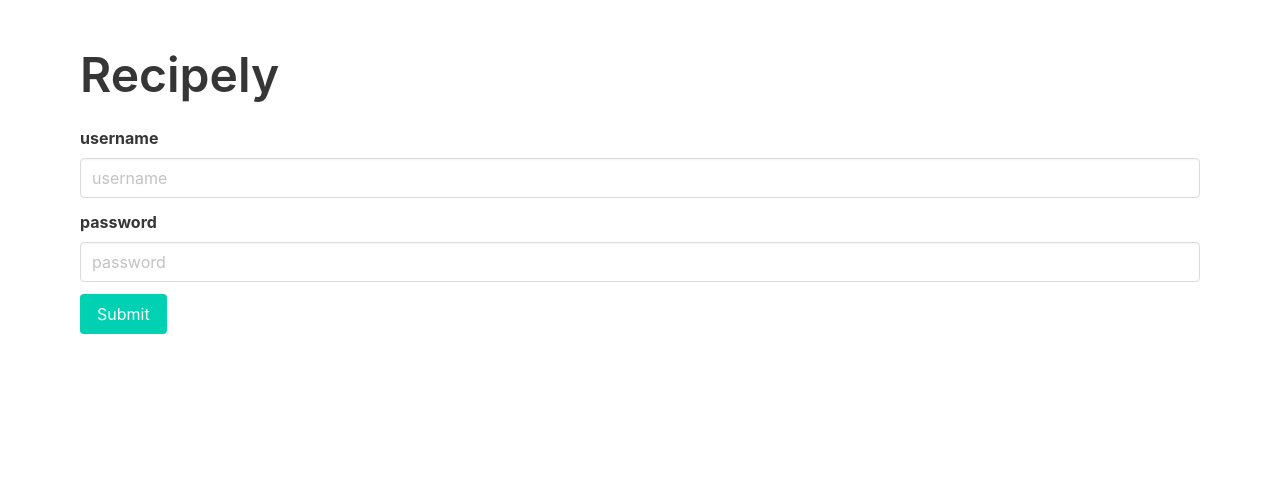
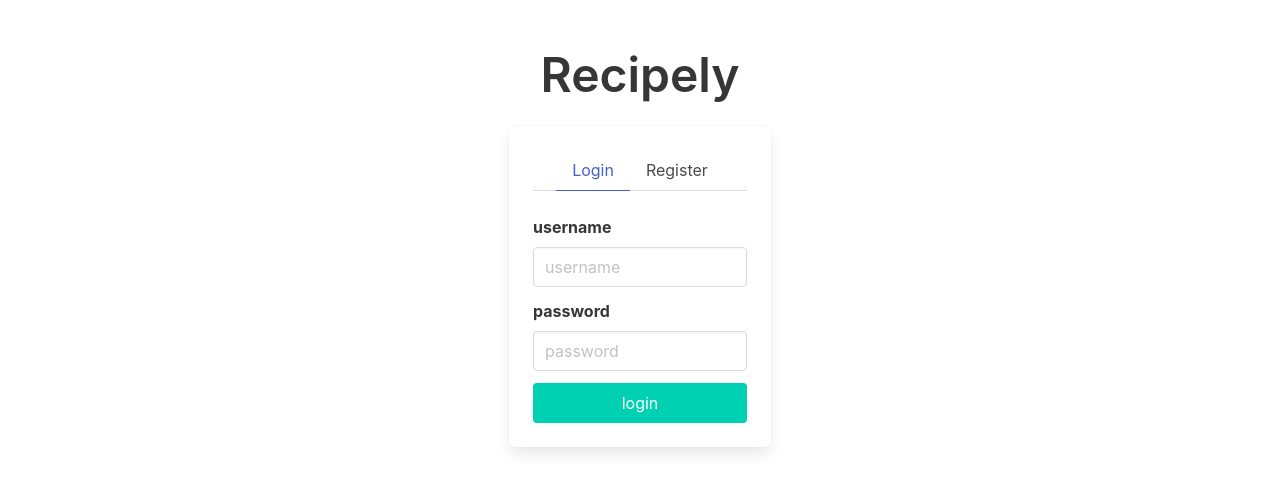
Before and after one commit to davidcedresx/recipely.xyz, a Vue app in the folder frontend/: page /#/ in a window 1280 px wide. Shown: the top 492 px of the page. Built offline with nearby package versions, Linux system fonts and the light colour scheme.

Commit message:
add units

```diff
--- a/frontend/src/components/RecipeModal.vue
+++ b/frontend/src/components/RecipeModal.vue
@@ -1,5 +1,6 @@
 <script>
 import { copy } from "../utils"
+import { units } from "../constants"
 import { reactive, onMounted, computed } from "vue"
 import { Recipes, Ingredients, Usages } from "../api"
 import DeleteConfimationModal from "./DeleteConfimationModal.vue"
@@ -119,7 +120,8 @@ export default {
       closeDeleteModal,
       onDelete,
       onSave,
-      unusedIngredients
+      unusedIngredients,
+      units
     }
   }
 }
@@ -182,14 +184,19 @@ export default {
                 </p>
               </div>
               <div class="field">
-                <p class="control is-expanded">
-                  <input
-                    class="input"
-                    type="text"
-                    placeholder="unit"
-                    v-model="state.recipe.usages[index].unit"
-                  />
-                </p>
+                <div class="control is-expanded">
+                  <div class="select">
+                    <select v-model="state.recipe.usages[index].unit">
+                      <option
+                        v-for="(unit, index) in units"
+                        :key="index"
+                        :value="unit"
+                      >
+                        {{ unit }}
+                      </option>
+                    </select>
+                  </div>
+                </div>
               </div>
               <div class="field">
                 <p class="control is-expanded">
--- /dev/null
+++ b/frontend/src/constants.js
@@ -0,0 +1,10 @@
+export const units = Object.freeze({
+    KG: 'KG', // kilo-gram
+    GR: 'GR', // gram
+    LT: 'LT', // liter
+    ML: 'ML', // mili-liter
+    CUP: 'CUP', // coup
+    OZ: 'OZ', // ounce
+    TBSP: 'TBSP', // tablespoon
+    TSP: 'TSP', // teaspoon
+})
--- a/frontend/src/pages/Home.vue
+++ b/frontend/src/pages/Home.vue
@@ -1,16 +1,17 @@
 <script>
-import { reactive } from 'vue'
-import { useRouter } from 'vue-router'
-import { Auth } from '../api'
+import { reactive } from "vue"
+import { useRouter } from "vue-router"
+import { Auth } from "../api"
 
 export default {
-    name: 'Home',
+  name: "Home",
   setup() {
     const state = reactive({
-            username: '',
-            password: '',
+      username: "",
+      password: "",
       loading: false,
       error: null,
+      tab: "login"
     })
 
     const router = useRouter()
@@ -21,13 +22,10 @@ export default {
       state.loading = true
 
       try {
-                const { token } = await Auth.login(
-                    state.username,
-                    state.password
-                )
-                localStorage.setItem('token', token)
+        const { token } = await Auth.login(state.username, state.password)
+        localStorage.setItem("token", token)
 
-                router.push('/recipes')
+        router.push("/recipes")
       } catch (error) {
         state.error = error.message
       }
@@ -36,13 +34,32 @@ export default {
     }
 
     return { state, submit }
-    },
+  }
 }
 </script>
 
 <template>
   <div class="container px-4 mt-6">
-        <h1 class="title is-1">Recipely</h1>
+    <div class="columns is-centered">
+      <div class="column is-5-tablet is-4-desktop is-3-widescreen">
+        <h1 class="title is-1 has-text-centered">Recipely</h1>
+        <div class="box p-5">
+            <div class="tabs is-centered">
+            <ul>
+                <li
+                :class="{ 'is-active': state.tab === 'login' }"
+                @click="state.tab = 'login'"
+                >
+                <a>Login</a>
+                </li>
+                <li
+                :class="{ 'is-active': state.tab === 'register' }"
+                @click="state.tab = 'register'"
+                >
+                <a>Register</a>
+                </li>
+            </ul>
+            </div>
             <form @submit.prevent="submit">
             <div class="field">
                 <label class="label">username</label>
@@ -68,15 +85,22 @@ export default {
                 />
                 </div>
             </div>
-
+            <div v-if="state.tab === 'register'" class="field">
+                <div class="control">
+                <label class="checkbox">
+                    <input type="checkbox" />
+                    I like donuts
+                </label>
+                </div>
+            </div>
             <div class="field">
                 <div class="control">
                 <button
-                        class="button is-primary"
+                    class="button is-primary is-fullwidth"
                     :class="{ 'is-loading': state.loading }"
                     type="submit"
                 >
-                        Submit
+                    {{ state.tab }}
                 </button>
                 </div>
             </div>
@@ -84,4 +108,7 @@ export default {
             <p v-if="state.error" class="has-text-danger">{{ state.error }}</p>
             </form>
         </div>
+      </div>
+    </div>
+  </div>
 </template>
```
Lines whose indentation alone changed are shown as unchanged.
